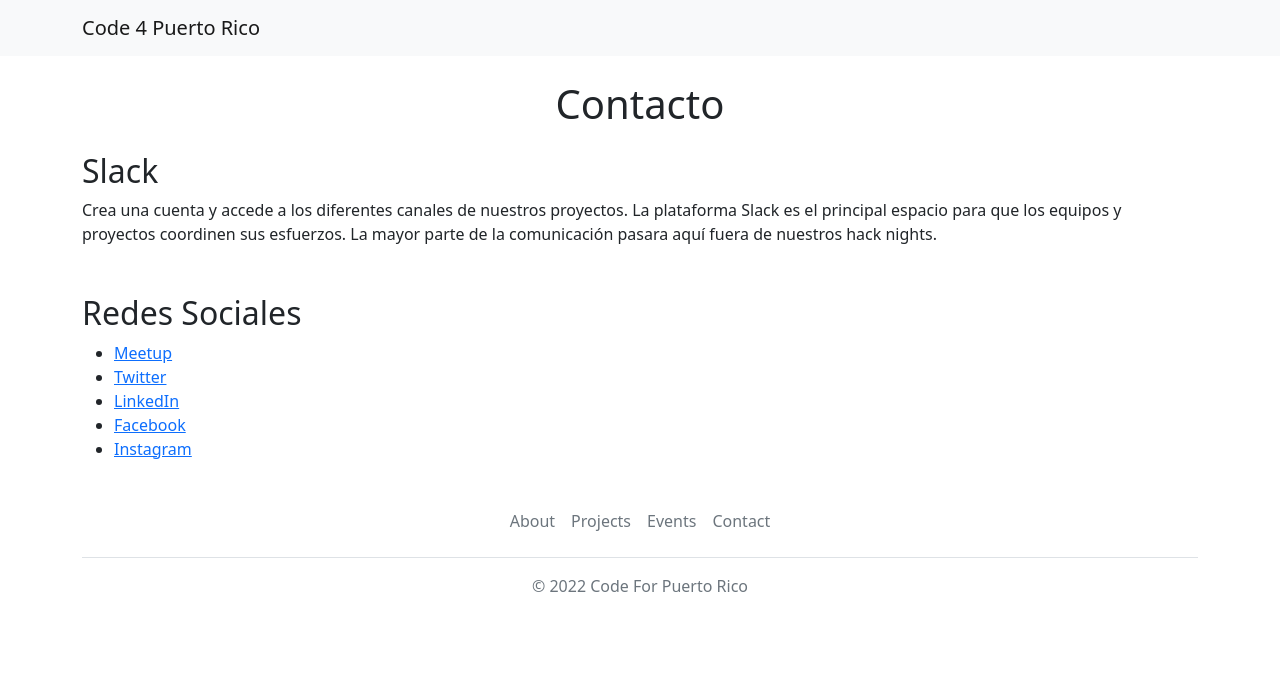
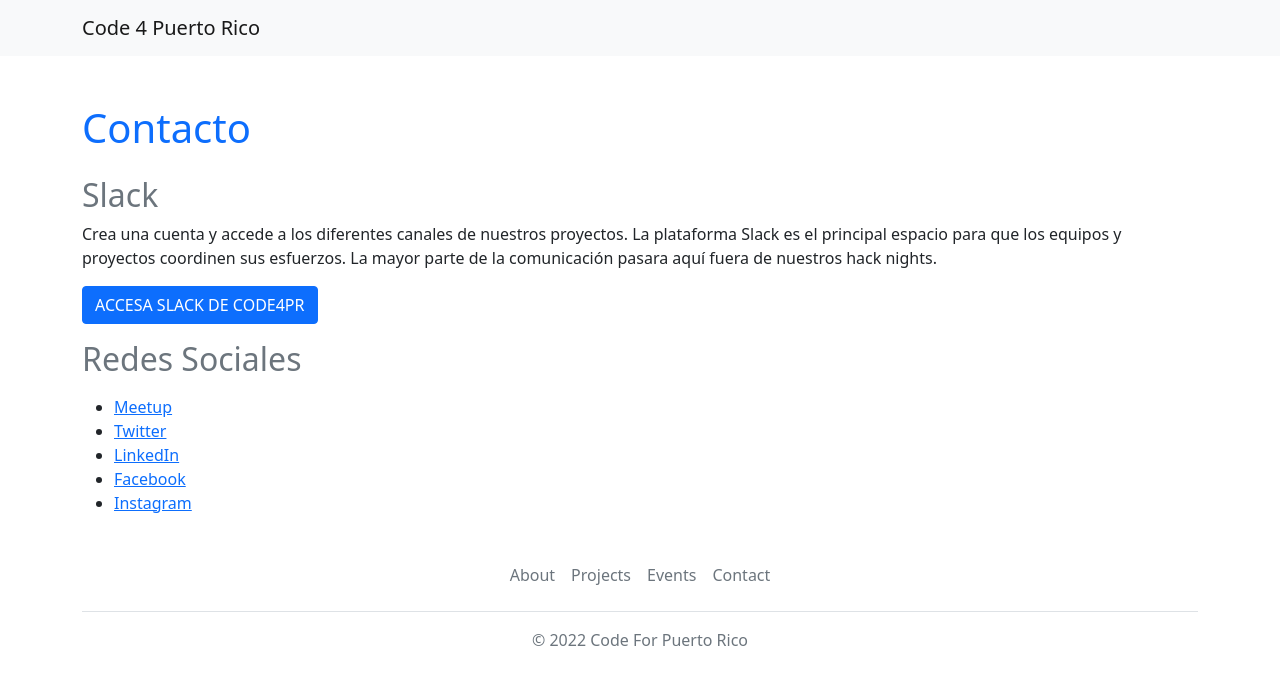
Before and after one commit to Code4PuertoRico/cfpr-website, a Gatsby site: page /contact in a window 1280 px wide. Built offline with nearby package versions, Linux system fonts and the light colour scheme; Gatsby itself is replaced by a stand-in of ours.

Commit message:
Contact Page using Bootstrap

```diff
--- a/src/pages/contact.js
+++ b/src/pages/contact.js
@@ -6,18 +6,18 @@
     return (
         <div>
             <Navbar />
-            <div className="container pt-12 md:pt-24 px-6 mx-auto flex flex-wrap flex-col md:flex-row">
-                <h1 className="my-4 text-3xl md:text-5xl text-blue-400 font-bold leading-tight text-center md:text-left slide-in-bottom-h1">Contacto</h1>
+            <div className="container mt-5">
+                <h1 className="my-4 text-primary">Contacto</h1>
                 <div>
-                    <h2 className="my-2 text-blue-400 text-xl font-bold slide-in-bottom-h2">Slack</h2>
+                    <h2 className="my-2 text-secondary">Slack</h2>
                     <p>Crea una cuenta y accede a los diferentes canales de nuestros proyectos. La plataforma Slack es el principal espacio para que los equipos y proyectos coordinen sus esfuerzos. La mayor parte de la comunicación pasara aquí fuera de nuestros hack nights.</p>
-                    <div className="flex w-full justify-center md:justify-start pb-8 lg:pb-0 fade-in mt-2">
-					    <a href="https://chat.code4puertorico.org/" className="bg-blue-500 hover:bg-blue-700 text-white font-bold py-2 px-4 rounded">ACCESA SLACK DE CODE4PR</a>
+                    <div>
+					    <a href="https://chat.code4puertorico.org/" className="btn btn-primary">ACCESA SLACK DE CODE4PR</a>
 					</div>
                 </div>
                 <div className="mt-2">
-                    <h2 className="my-2 text-blue-400 text-xl font-bold slide-in-bottom-h2">Redes Sociales</h2>
-                    <ul className="list-disc list-inside">
+                    <h2 className="my-3 text-secondary">Redes Sociales</h2>
+                    <ul>
                         <li><a className="text-blue-500" href="https://www.meetup.com/code-for-puerto-rico/">Meetup</a></li>
                         <li><a className="text-blue-500" href="https://twitter.com/code4puertorico">Twitter</a></li>
                         <li><a className="text-blue-500" href="https://www.linkedin.com/company/code-for-puerto-rico">LinkedIn</a></li>
```
